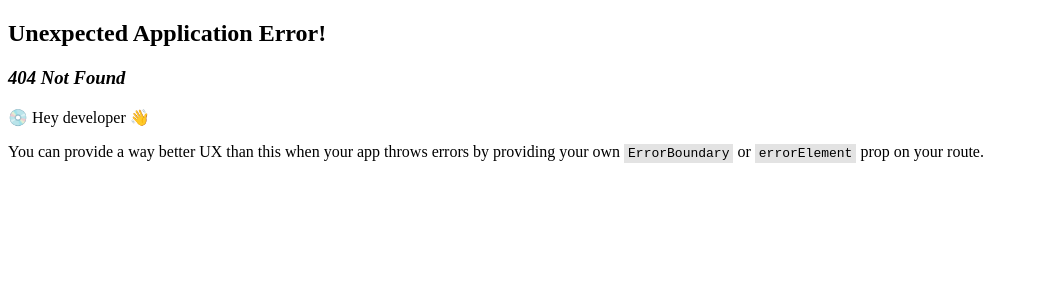
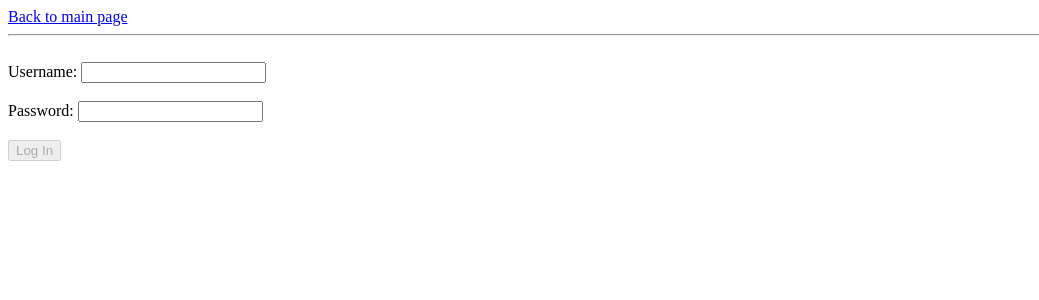
Before and after one commit to ctlcp2000/cs618, a React (Vite) app: page /login in a window 1280 px wide. Before the commit this address had no page. Shown: the top 300 px of the page, without its empty margins (0-1039 px from the left). Built offline with nearby package versions, Linux system fonts and the light colour scheme.

Commit message:
feat: create login functionality

```diff
--- a/package.json
+++ b/package.json
@@ -12,6 +12,7 @@
   },
   "dependencies": {
     "@tanstack/react-query": "^5.12.2",
+    "jwt-decode": "^4.0.0",
     "mongodb": "^6.19.0",
     "react": "^18.2.0",
     "react-dom": "^18.2.0",
--- a/src/api/users.js
+++ b/src/api/users.js
@@ -8,3 +8,13 @@
   if (!res.ok) throw new Error('failed to sign up')
   return await res.json()
 }
+
+export const login = async ({ username, password }) => {
+  const res = await fetch(`${import.meta.env.VITE_BACKEND_URL}/user/login`, {
+    method: 'POST',
+    headers: { 'Content-Type': 'application/json' },
+    body: JSON.stringify({ username, password }),
+  })
+  if (!res.ok) throw new Error('failed to login')
+  return await res.json()
+}
--- a/src/components/Header.jsx
+++ b/src/components/Header.jsx
@@ -1,12 +1,24 @@
 import { Link } from 'react-router-dom'
+import { jwtDecode } from 'jwt-decode'
+import { useAuth } from '../contexts/AuthContex.jsx'
 
 export function Header() {
+  const [token, setToken] = useAuth()
+  if (token) {
+    const { sub } = jwtDecode(token)
+    return (
+      <div>
+        Logged in as <b>{sub}</b>
+        <br />
+        <button onClick={() => setToken(null)}>Logout</button>
+      </div>
+    )
+  }
+
   return (
     <div>
       <h1>Welcome To My Blog!</h1>
-      <h2>
-        <Link to='/signup'>Sign Up</Link>
-      </h2>
+      <Link to='/login'>Log In</Link> | <Link to='/signup'>Sign Up</Link>
     </div>
   )
 }
--- /dev/null
+++ b/src/contexts/AuthContex.jsx
@@ -0,0 +1,24 @@
+import { createContext, useState, useContext } from 'react'
+import PropTypes from 'prop-types'
+
+export const AuthContext = createContext({
+  token: null,
+  setToken: () => {},
+})
+
+export const AuthContextProvider = ({ children }) => {
+  const [token, setToken] = useState(null)
+  return (
+    <AuthContext.Provider value={{ token, setToken }}>
+      {children}
+    </AuthContext.Provider>
+  )
+}
+AuthContextProvider.propTypes = {
+  children: PropTypes.element.isRequired,
+}
+
+export function useAuth() {
+  const { token, setToken } = useContext(AuthContext)
+  return [token, setToken]
+}
--- /dev/null
+++ b/src/pages/Login.jsx
@@ -0,0 +1,61 @@
+import { login } from '../api/users.js'
+import { useAuth } from '../contexts/AuthContex.jsx'
+import { useState } from 'react'
+import { useMutation } from '@tanstack/react-query'
+import { useNavigate, Link } from 'react-router-dom'
+
+export function Login() {
+  const [, setToken] = useAuth()
+  const [username, setUsername] = useState('')
+  const [password, setPassword] = useState('')
+  const navigate = useNavigate()
+
+  const loginMutation = useMutation({
+    mutationFn: () => login({ username, password }),
+    onSuccess: (data) => {
+      setToken(data.token)
+      navigate('/')
+    },
+    onError: () => alert('failed to login!'),
+  })
+
+  const handleSubmit = (e) => {
+    e.preventDefault()
+    loginMutation.mutate()
+  }
+  return (
+    <form onSubmit={handleSubmit}>
+      <Link to='/'>Back to main page</Link>
+      <hr />
+      <br />
+      <div>
+        <label htmlFor='create-username'>Username: </label>
+        <input
+          type='text'
+          name='create-username'
+          id='create-username'
+          value={username}
+          onChange={(e) => setUsername(e.target.value)}
+        />
+      </div>
+      <br />
+      <div>
+        <label htmlFor='create-password'>Password: </label>
+
+        <input
+          type='password'
+          name='create-password'
+          id='create-password'
+          value={password}
+          onChange={(e) => setPassword(e.target.value)}
+        />
+      </div>
+      <br />
+      <input
+        type='submit'
+        value={loginMutation.isPending ? 'Logging in...' : 'Log In'}
+        disabled={!username || !password || loginMutation.isPending}
+      />
+    </form>
+  )
+}
```
Also changed, not shown: src/App.jsx (+9 -1 lines), 1 other file (tests, documents, lock files or other folders).
